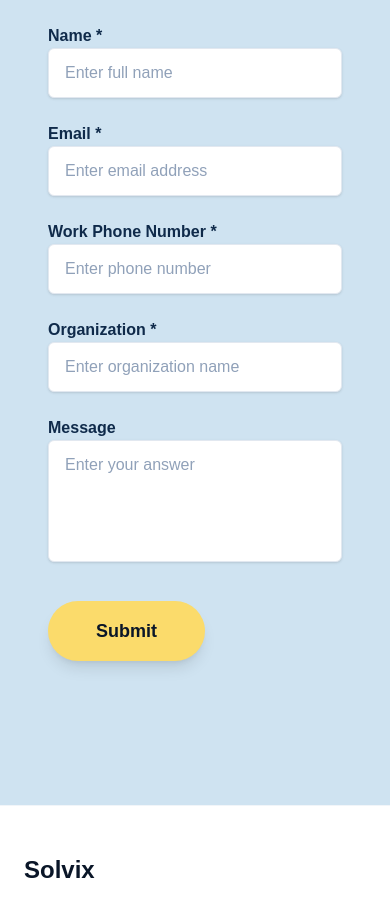
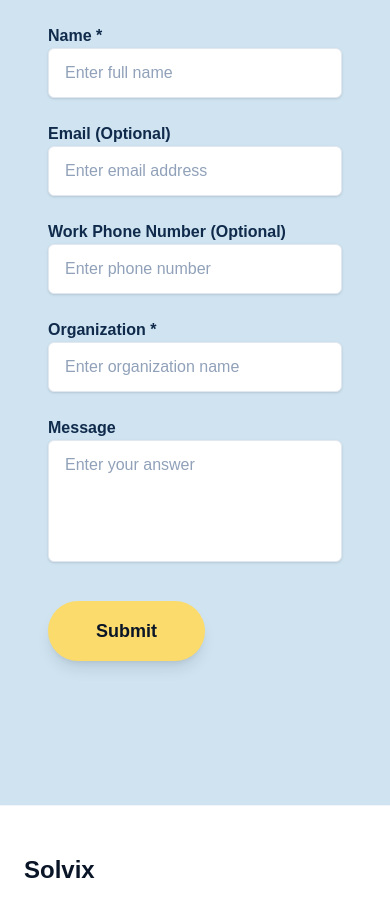
Before and after one commit to Code-Assassin-Fred/Solvix, a Next.js app: page / in a window 390 px wide. Shown: the part 9280-10186 px from the top of the page. Built offline with nearby package versions, Linux system fonts and the light colour scheme.

Commit message:
Make phone number and email optional

```diff
--- a/components/CTAContact.tsx
+++ b/components/CTAContact.tsx
@@ -89,22 +89,20 @@ export default function CTAContact() {
                                 </div>
 
                                 <div className="space-y-2">
-                                    <label className="text-base font-bold text-[#0f2a4a]">Email *</label>
+                                    <label className="text-base font-bold text-[#0f2a4a]">Email (Optional)</label>
                                     <input
                                         type="email"
                                         name="email"
-                                        required
                                         placeholder="Enter email address"
                                         className="w-full px-4 py-3 bg-white border border-slate-200 rounded-md text-slate-900 placeholder:text-slate-400 focus:outline-none focus:border-sky-500 transition-all shadow-sm"
                                     />
                                 </div>
 
                                 <div className="space-y-2">
-                                    <label className="text-base font-bold text-[#0f2a4a]">Work Phone Number *</label>
+                                    <label className="text-base font-bold text-[#0f2a4a]">Work Phone Number (Optional)</label>
                                     <input
                                         type="tel"
                                         name="phone"
-                                        required
                                         placeholder="Enter phone number"
                                         className="w-full px-4 py-3 bg-white border border-slate-200 rounded-md text-slate-900 placeholder:text-slate-400 focus:outline-none focus:border-sky-500 transition-all shadow-sm"
                                     />
```
